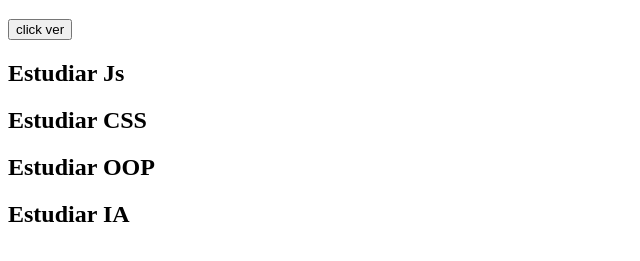
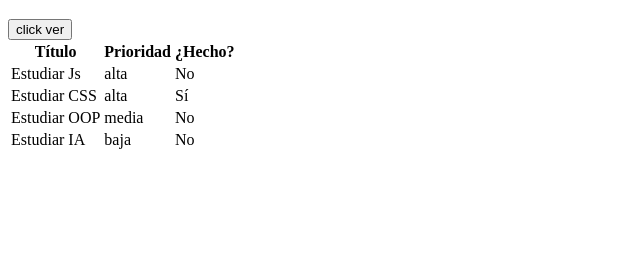
Before and after one commit to BarmanDev/Async-Promise-JS, a plain HTML site: page ex-2/index.html in a window 1280 px wide. Both pictures are taken after a click on the button "click ver". Shown: the part 61-322 px from the top of the page, without its empty margins (0-640 px from the left). Drawn offline with Linux system fonts and the light colour scheme.

Commit message:
ex2 promise finish

```diff
--- a/ex-2/app.js
+++ b/ex-2/app.js
@@ -1,46 +1,40 @@
-let data = {
-    "results": [
-        {
-            "title": "Estudiar Js",
-            "priority": "alta",
-            "isDone": false
-        },
-        {
-            "title": "Estudiar CSS",
-            "priority": "alta",
-            "isDone": true
-        },
-        {
-            "title": "Estudiar OOP",
-            "priority": "media",
-            "isDone": false
-        },
-        {
-            "title": "Estudiar IA",
-            "priority": "baja",
-            "isDone": false
-        }
-    ]
-};
+function buttonTitles() {
+    fetch('list.json')
+        .then(response => response.json())
+        .then(data => {
+            let titleList = document.getElementById('title-list');
+            let table = document.createElement('table');
+            let tr = document.createElement('tr');
+            let th1 = document.createElement('th');
+            let th2 = document.createElement('th');
+            let th3 = document.createElement('th');
 
+            th1.textContent = 'Título';
+            th2.textContent = 'Prioridad';
+            th3.textContent = '¿Hecho?';
 
-function dataConsole(){
-data.results.forEach(function(item) {
-    console.log(item.title);
-});
+            tr.appendChild(th1);
+            tr.appendChild(th2);
+            tr.appendChild(th3);
+            table.appendChild(tr);
 
+            data.results.forEach(item => {
+                let tr = document.createElement('tr');
+                let td1 = document.createElement('td');
+                let td2 = document.createElement('td');
+                let td3 = document.createElement('td');
+
+                td1.textContent = item.title;
+                td2.textContent = item.priority;
+                td3.textContent = item.isDone ? 'Sí' : 'No';
+
+                tr.appendChild(td1);
+                tr.appendChild(td2);
+                tr.appendChild(td3);
+                table.appendChild(tr);
+            });
+
+            titleList.appendChild(table);
+        })
+    .catch(error => console.error(' error encontrado snif snif :( ', error));
 }
-
-function buttonTitles() {
-    let titleList = document.getElementById('title-list');
-    titleList.innerHTML = '';
-    data.results.forEach(function(item) {
-        let listItem = document.createElement('h2');
-        listItem.textContent = item.title;
-        titleList.appendChild(listItem);
-    });
-}
-
-
-
-dataConsole();
--- a/ex-2/index.html
+++ b/ex-2/index.html
@@ -4,7 +4,7 @@
     <meta charset="UTF-8">
     <meta name="viewport" content="width=device-width, initial-scale=1.0">
     <link rel="stylesheet" href="./sytle.css">
-    <title>Exercise 01</title>
+    <title>Exercise 02</title>
 </head>
 <body>
     <h1>Ver titulos</h1>
```
